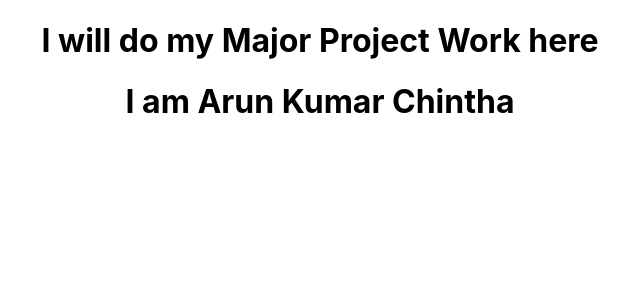
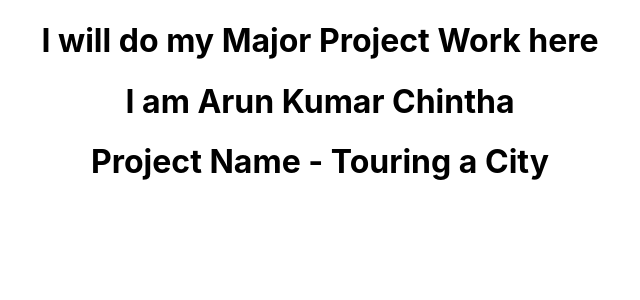
Before and after one commit to arun436/MajorProject, a React (Create React App) app: page / in a window 1280 px wide. Shown: the top 300 px of the page, without its empty margins (320-960 px from the left). Built offline with nearby package versions, Linux system fonts and the light colour scheme.

Commit message:
Added project name

```diff
--- a/src/components/App.js
+++ b/src/components/App.js
@@ -6,6 +6,7 @@ function App() {
     <>
     <h1>I will do my Major Project Work here</h1>
     <h1>I am Arun Kumar Chintha</h1>
+    <h1>Project Name - Touring a City</h1>
     </>
   );
 }
```
